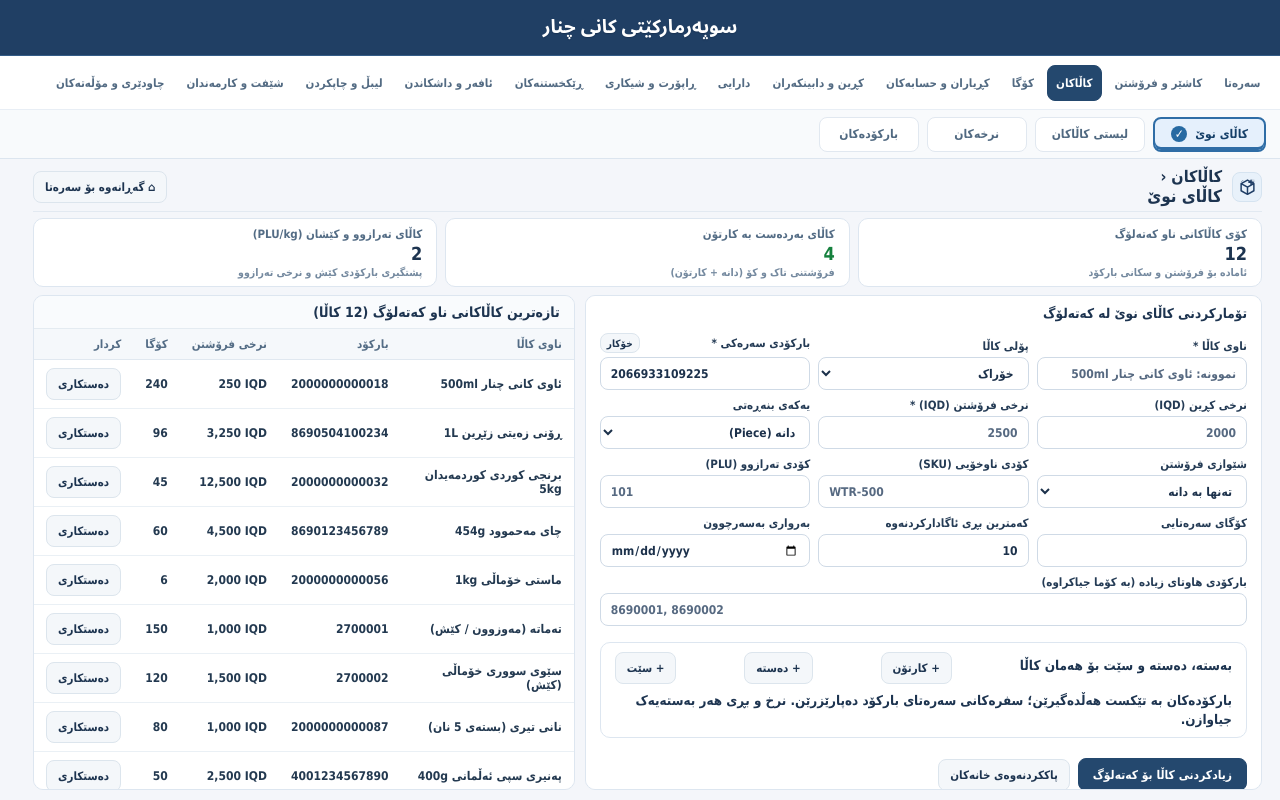
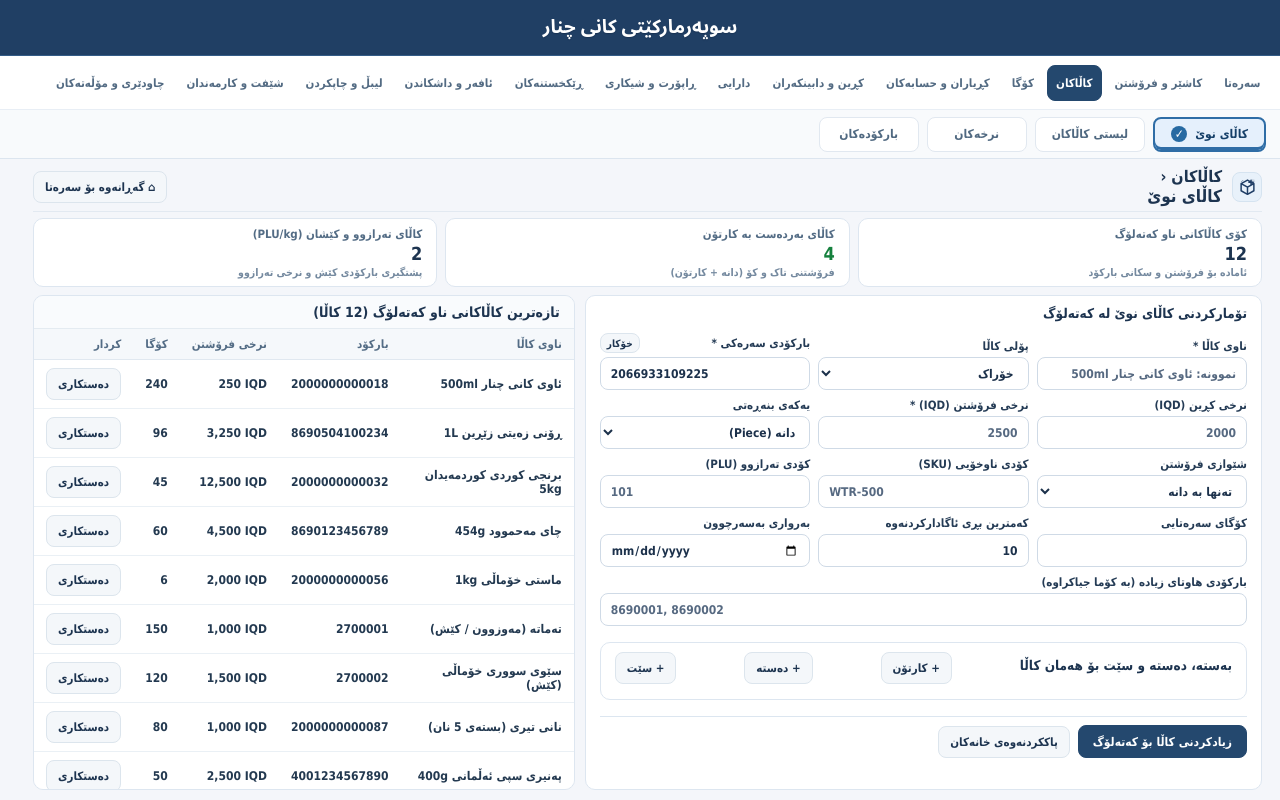
Before and after one commit to arambarzani07/zhirox371, a React (Vite) app: page / in a window 1280 px wide. Both pictures are taken after a click on the button "کاڵاکان". Built offline with nearby package versions, Linux system fonts and the light colour scheme.

Commit message:
style(catalog): sticky save footer, no extra helper copy; preserve locked Home

```diff
--- a/src/components/ProductCatalogView.tsx
+++ b/src/components/ProductCatalogView.tsx
@@ -857,10 +857,9 @@ export const ProductCatalogView: React.FC = () => {
                       </div>
                     </div>
                   ))}
-                  <small>بارکۆدەکان بە تێکست هەڵدەگیرێن؛ سفرەکانی سەرەتای بارکۆد دەپارێزرێن. نرخ و بڕی هەر بەستەیەک جیاوازن.</small>
                 </section>
 
-                <div className="ws-toolbar" style={{ marginBottom: 0, paddingTop: '4px' }}>
+                <div className="ws-toolbar" style={{ marginBottom: 0, paddingTop: '8px', paddingBottom: '8px', position: 'sticky', bottom: 0, background: '#fff', borderTop: '1px solid #dce6f0', zIndex: 2 }}>
                   <div style={{ display: 'flex', gap: '8px', alignItems: 'center' }}>
                     <button type="submit" className="primary">
                       {editingId ? 'پاشەکەوتکردنی گۆڕانکارییەکان' : 'زیادکردنی کاڵا بۆ کەتەلۆگ'}
```
